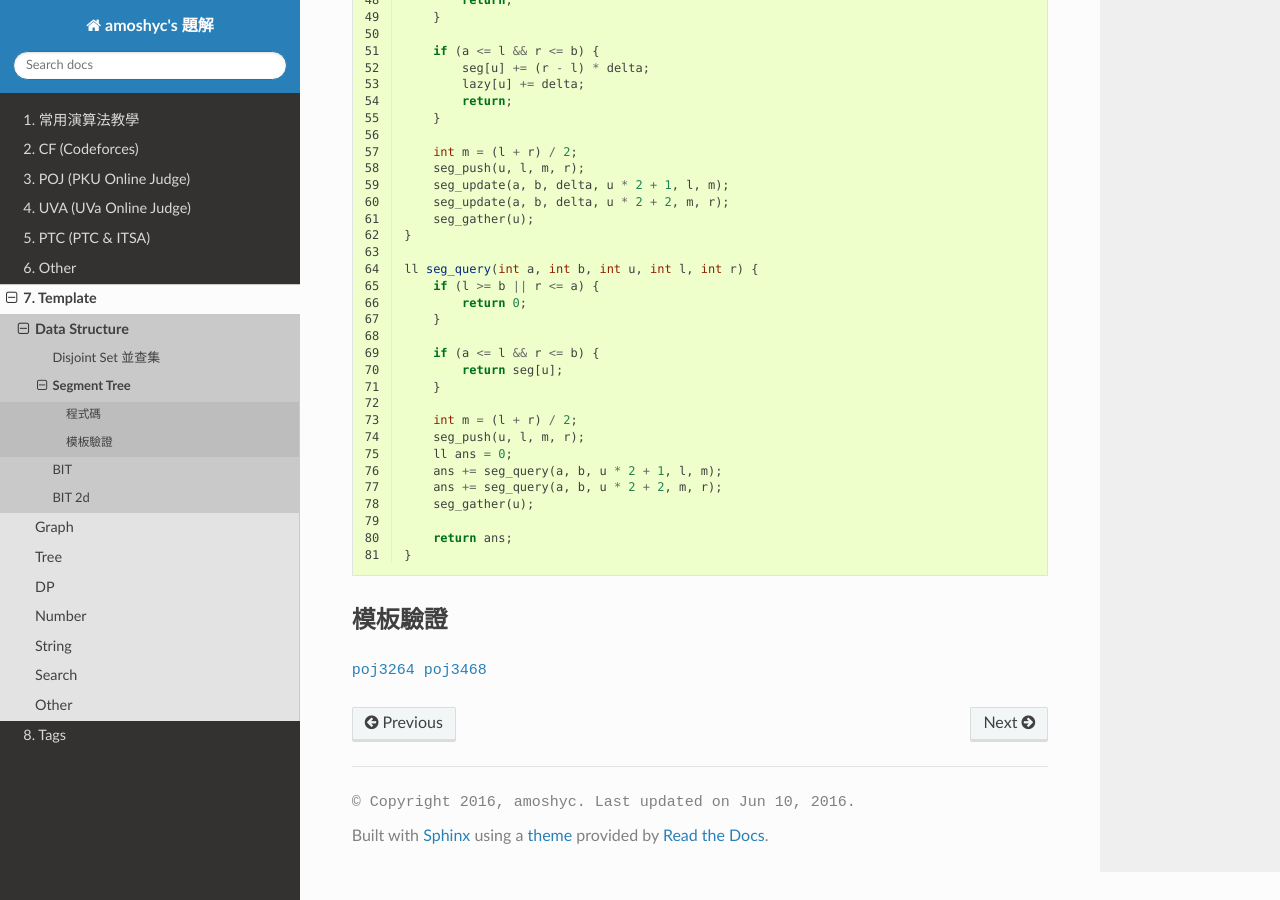
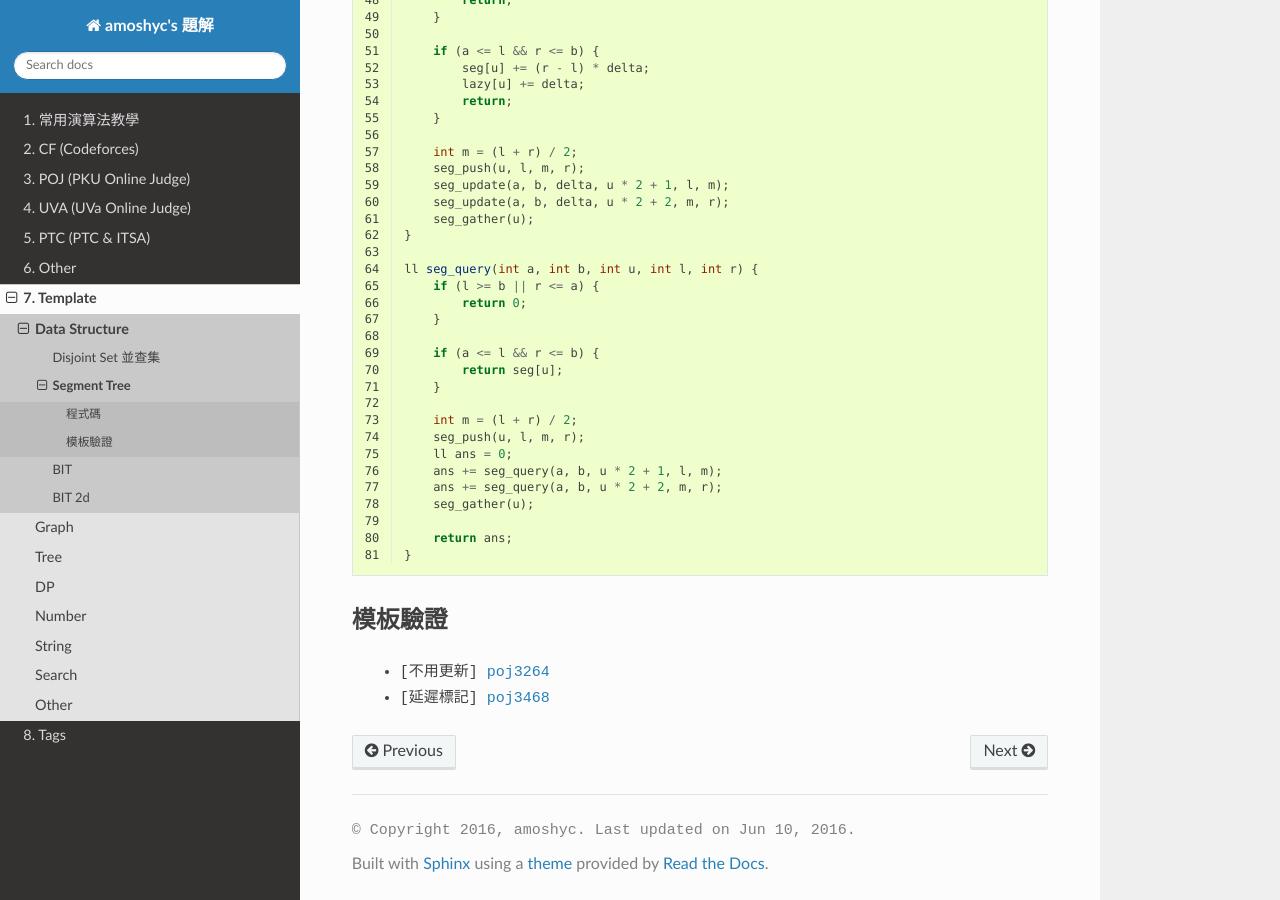
Before and after one commit to amoshyc/ojsolution, a Sphinx documentation site: the page built from docs/source/template/ds/seg.rst, in a window 1280 px wide and 900 px high, scrolled down 1167 px. Built offline with Sphinx 7.4.7 and the Read the Docs theme 2.0.0, drawn with Linux system fonts in a browser that asks for light colours; some web fonts are replaced; pages that are not in the unit, such as notebooks, are missing from menus.

Commit message:
Fix layout in template segment tree

```diff
--- a/docs/source/template/ds/seg.rst
+++ b/docs/source/template/ds/seg.rst
@@ -103,5 +103,5 @@ Segment Tree
 模板驗證
 ************************
 
-`poj3264 <http://codepad.org/rQdI5Xv6>`_
-`poj3468 <http://codepad.org/ITp1iOPE>`_
+ - [不用更新] `poj3264 <http://codepad.org/rQdI5Xv6>`_
+ - [延遲標記] `poj3468 <http://codepad.org/ITp1iOPE>`_
```
